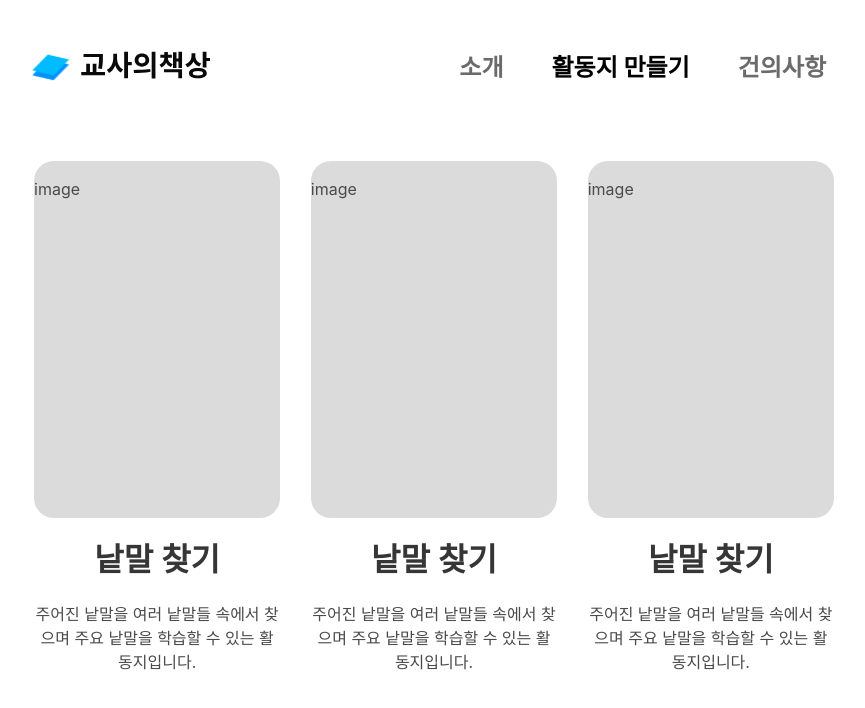
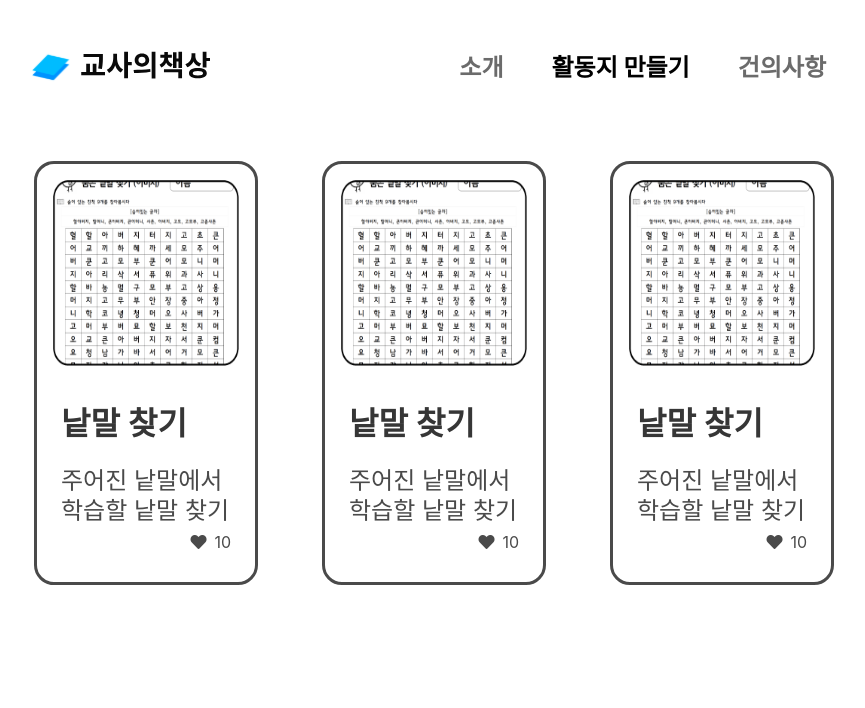
Before and after one commit to hoetaek/teacher-desk, a Vue app in the folder teacher_desk_vue/: page /worksheet in a window 1280 px wide. Shown: the top 708 px of the page, without its empty margins (206-1071 px from the left). Built offline with nearby package versions, Linux system fonts and the light colour scheme.

Commit message:
feat: wordsearch tile

```diff
--- a/teacher_desk_vue/src/components/WorksheetTile.vue
+++ b/teacher_desk_vue/src/components/WorksheetTile.vue
@@ -1,29 +1,43 @@
 <template >
-  <div style="width: 246.32px; height: 635.56px;">
-    <div class="
-    tile
-    is-ancestor">
-      <div
-        class="tile is-parent"
-        style="width: 246.32px; height: 381.23px;"
+  <div>
+    <div class="card">
+      <div class="container p-4">
+        <div class="card-image">
+          <figure class="image is-square">
+            <img
+              src="../assets/wordsearch_image.png"
+              alt="Image"
             >
-        <article class="tile is-child notification has-background-grey-lighter is-rounded width:246">
-          image
-        </article>
+          </figure>
         </div>
       </div>
+      <div class="card-content">
 
-    <div
+        <div class="content">
+          <h1
+            class="title has-text-left"
             @click="$router.push('/wordsearch')"
             @mouseover="isHover=true"
             @mouseleave="isHover=false"
             style="cursor: pointer"
             :class="classObject"
-    >낱말 찾기</div>
-    <div class="has-text-centered">주어진 낱말을
-      여러 낱말들 속에서
-      찾으며 주요 낱말을
-      학습할 수 있는 활동지입니다. </div>
+          >낱말 찾기</h1>
+          <span class="subtitle is-4">주어진 낱말에서 학습할 낱말 찾기</span>
+          <br>
+          <div class="level">
+            <div class="level-item level-right">
+              <div class="icon is-medium">
+                <i class="fas fa-heart"></i>
+              </div>
+              <span>10</span>
+
+            </div>
+
+          </div>
+        </div>
+      </div>
+    </div>
+
   </div>
 </template>
 <script>
@@ -44,3 +58,17 @@ export default {
   },
 };
 </script>
+
+<style>
+.card {
+  box-shadow: none;
+  border: solid 3px;
+  border-radius: 20px;
+}
+
+.icon {
+  display: flex;
+  justify-content: center;
+  align-items: center;
+}
+</style>
--- a/teacher_desk_vue/src/views/WorksheetView.vue
+++ b/teacher_desk_vue/src/views/WorksheetView.vue
@@ -1,8 +1,18 @@
 <template>
-  <div class="section level">
-    <worksheet-tile></worksheet-tile>
-    <worksheet-tile></worksheet-tile>
-    <worksheet-tile></worksheet-tile>
+  <div class="section">
+    <div class="columns is-variable is-8">
+      <div class="column">
+        <worksheet-tile></worksheet-tile>
+      </div>
+      <div class="column">
+        <worksheet-tile></worksheet-tile>
+      </div>
+      <div class="column">
+        <worksheet-tile></worksheet-tile>
+      </div>
+
+    </div>
+
   </div>
 </template>
 <script>
```
Also changed, not shown: teacher_desk_vue/src/assets/wordsearch_image.png (added). Lines whose indentation alone changed are shown as unchanged.
